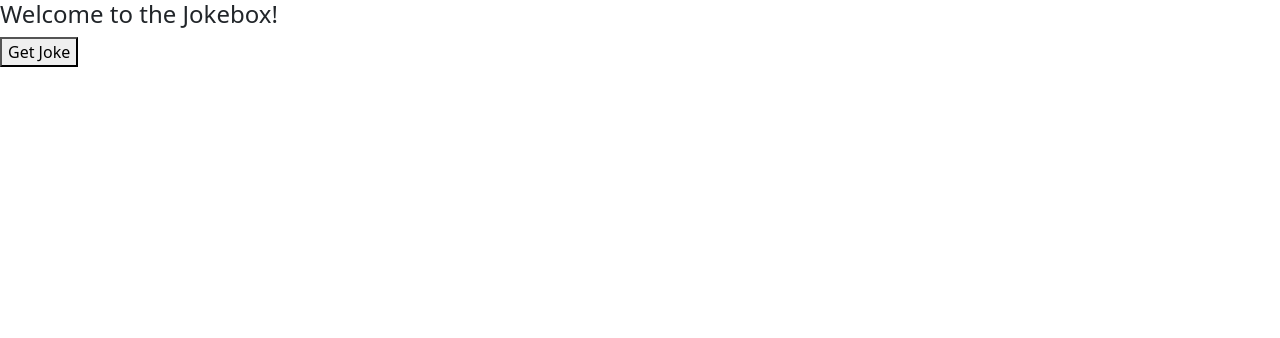
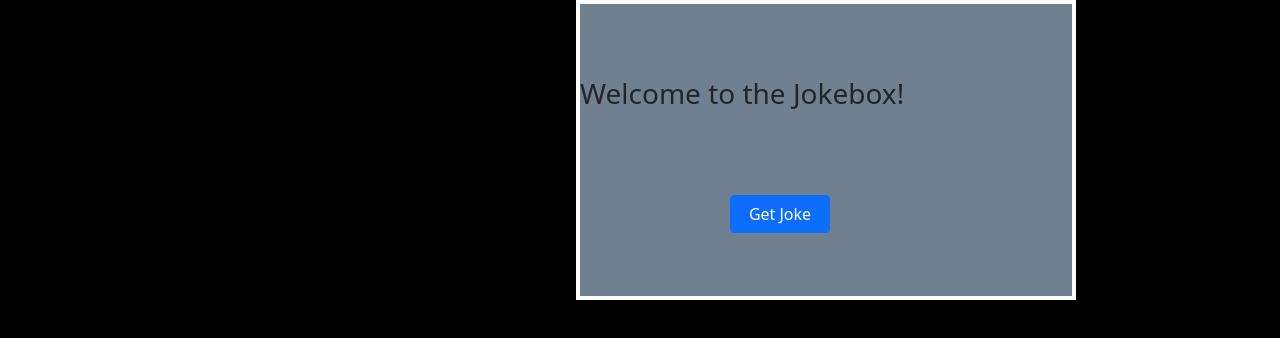
Before and after one commit to pmpurcell/webpack-joke-generator, a website built with webpack: page src/index.html in a window 1280 px wide. Built offline with nearby package versions, Linux system fonts and the light colour scheme; no server answers.

Commit message:
Added basic styling

```diff
--- a/src/scripts/main.js
+++ b/src/scripts/main.js
@@ -3,16 +3,15 @@
 import 'bootstrap'; // import bootstrap elements and js
 import '../styles/main.scss';
 import domEvents from './domEvents';
-import jokeData from './helpers/jokeData';
 
 const init = () => {
   document.querySelector('#app').innerHTML = `
   <div id="jokebox">
-  <h4>Welcome to the Jokebox!</h4>
-  <button type="button" class="joke-button" id="jokeButton" class="btn btn-primary">Get Joke</button>
+  <h3>Welcome to the Jokebox!</h3>
+  <button type="button" id="jokeButton" class="btn btn-primary joke-button">Get Joke</button>
   </div>
   `;
-  jokeData().then(domEvents);
+  domEvents();
 };
 
 init();
--- a/src/scripts/renderJoke.js
+++ b/src/scripts/renderJoke.js
@@ -3,8 +3,11 @@ import clearDom from './clearDom';
 const renderJokes = (obj) => {
   clearDom();
   document.querySelector('#app').innerHTML = `
+    <div id="jokebox">
+    <h3>Welcome to the Jokebox!</h3>
     <h4>${obj.setup}</h4>
-    <button type="button" id="Punchline" class="btn btn-primary">Punchline</button>
+    <button type="button" id="Punchline" class="btn btn-primary joke-button">Punchline</button>
+    </div>
     `;
 };
 
--- a/src/scripts/renderPunchline.js
+++ b/src/scripts/renderPunchline.js
@@ -3,9 +3,12 @@ import clearDom from './clearDom';
 const renderPunchline = (obj) => {
   clearDom();
   document.querySelector('#app').innerHTML = `
+    <div id="jokebox">
+    <h3>Welcome to the Jokebox!</h3>
     <h4>${obj.setup}</h4>
-    <h4>${obj.delivery}</h4>
-    <button type="button" id="newJoke" class="btn btn-primary">New Joke</button>
+    <h6>${obj.delivery}</h6>
+    <button type="button" id="newJoke" class="btn btn-primary joke-button">New Joke</button>
+    </div>
     `;
 };
 
--- a/src/styles/main.scss
+++ b/src/styles/main.scss
@@ -1,2 +1,26 @@
 @import "~@fortawesome/fontawesome-free/css/all.min.css";
 @import "~bootstrap/scss/bootstrap";
+
+body {
+    background-color: black;
+}
+
+#jokebox {
+    background-color: slategrey;
+    border: solid white 4px;
+    display: flex;
+    flex-direction: column;
+    justify-content: space-evenly;
+    height: 300px;
+    margin-left: 45%;
+    width: 500px;
+}
+
+#jokebox h3 {
+    margin: 10px 0px 20px 0px
+}
+
+#jokebox button{
+    margin-left: 150px;
+    width: 100px;
+}
```
